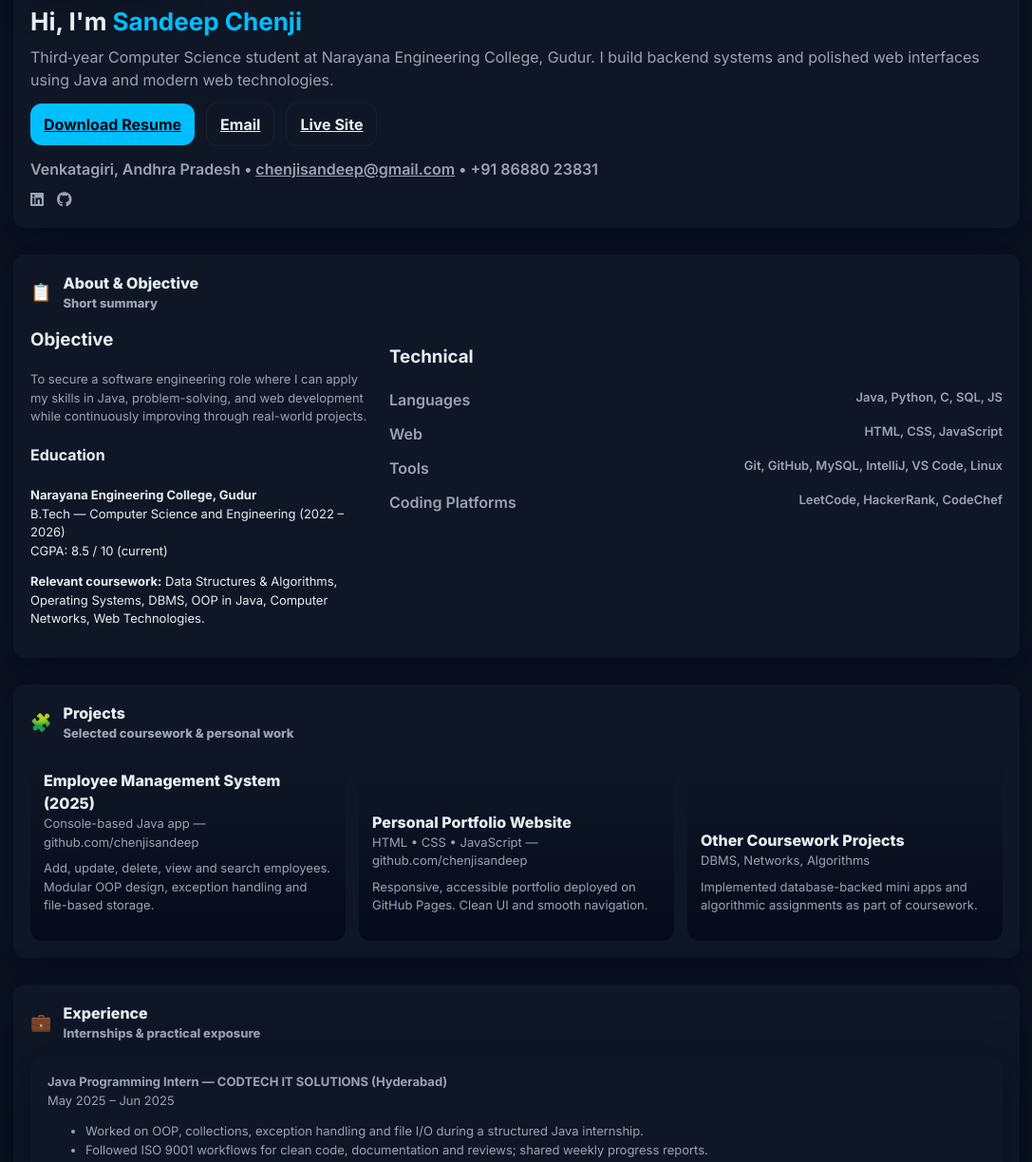
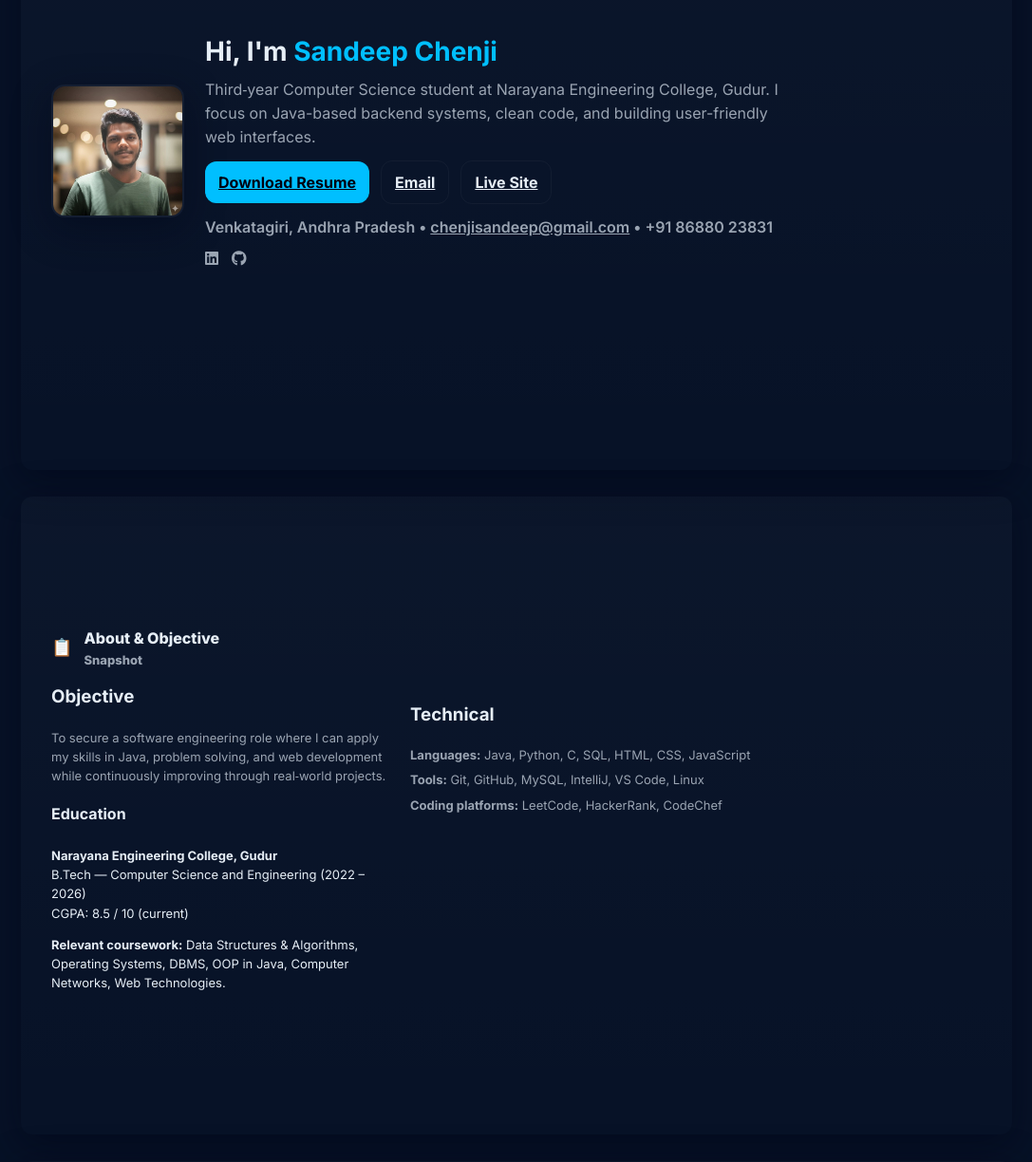
Before and after one commit to Chenjisandeep/my-portfolio, a plain HTML site: page index.html in a window 1280 px wide. Shown: the part 305-1529 px from the top of the page at 95% size, without its empty margins (96-1183 px from the left). Drawn offline with Linux system fonts and the light colour scheme.

Commit message:
Update index.html
Signed-off-by: Chenjisandeep <146122330+Chenjisandeep@users.noreply.github.com>

```diff
--- a/index.html
+++ b/index.html
@@ -12,20 +12,22 @@
 
   <style>
     :root{
-      --bg:#0b1220; --card:#0f1726; --muted:#9aa4b2; --accent:#00bfff; --glass: rgba(255,255,255,0.04);
-      --radius:12px; --max-width:1100px; --text:#e6eef6; --shadow: 0 8px 40px rgba(2,6,23,0.6);
+      --bg:#071227; --card:#0f1726; --muted:#9aa4b2; --accent:#00bfff; --glass: rgba(255,255,255,0.04);
+      --radius:12px; --max-width:1100px; --text:#e6eef6; --shadow: 0 10px 40px rgba(2,6,23,0.55);
+      --header-h:72px; --gutter:28px; --ease:cubic-bezier(.2,.9,.3,1);
     }
-    body.light{ --bg:#f7fbff; --card:#ffffff; --muted:#5b6b7a; --accent:#006fbf; --text:#07101a; --glass: rgba(4,17,30,0.03); --shadow:0 10px 40px rgba(12,30,50,0.08); }
+    body.light{ --bg:#f7fbff; --card:#ffffff; --muted:#55626f; --accent:#006fbf; --text:#07101a; --glass: rgba(4,17,30,0.03); --shadow:0 10px 34px rgba(12,30,50,0.08); }
 
     *{box-sizing:border-box}
     html,body{height:100%}
-    body{margin:0;font-family:Inter,system-ui,Segoe UI,Roboto,Arial; background:var(--bg); color:var(--text);-webkit-font-smoothing:antialiased;line-height:1.5}
+    body{margin:0;font-family:Inter,system-ui,Segoe UI,Roboto,Arial; background:var(--bg); color:var(--text);-webkit-font-smoothing:antialiased;line-height:1.55}
 
-    .wrap{max-width:var(--max-width); margin:0 auto; padding:28px 20px}
+    /* Layout */
+    header{position:sticky; top:0; z-index:90; height:var(--header-h); display:flex; align-items:center; justify-content:space-between; padding:0 calc(var(--gutter)); background:linear-gradient(180deg, rgba(4,8,16,0.2), transparent);}
+    .wrap{max-width:var(--max-width); margin:0 auto; padding:calc(var(--gutter))}
 
-    header{position:sticky; top:14px; display:flex; justify-content:space-between; align-items:center; z-index:90; padding:10px 20px}
     .brand{display:flex; align-items:center; gap:12px; cursor:pointer}
-    .logo{width:52px;height:52px;border-radius:12px;display:grid;place-items:center;background:linear-gradient(135deg,var(--accent),#6ef1ff);color:#001;font-weight:800}
+    .logo{width:52px; height:52px; border-radius:12px; display:grid; place-items:center; background:linear-gradient(135deg,var(--accent), #6ef1ff); color:#001; font-weight:800}
     .name{font-weight:800}
 
     nav{display:flex; gap:18px; align-items:center}
@@ -36,66 +38,66 @@
     .theme-toggle{background:transparent; border:1px solid var(--glass); padding:8px; border-radius:10px; cursor:pointer; color:var(--text)}
     .menu-toggle{display:none}
 
+    /* Full-viewport sections for desktop */
+    main{min-height:100vh}
+    section{margin:calc(var(--gutter)) 0; padding:28px; border-radius:var(--radius); background:linear-gradient(180deg, rgba(255,255,255,0.02), transparent); box-shadow:var(--shadow);}
+
+    /* Make each section fit a single desktop viewport while allowing content to scroll within the section if needed */
+    @media (min-width:880px){
+      section{
+        min-height: calc(100vh - var(--header-h) - 56px);
+        display:flex; align-items:center; /* center content vertically */
+      }
+      /* Keep section content constrained for readability */
+      .section-inner{width:100%; max-width:980px; margin:0 auto}
+    }
+
+    /* Mobile: natural flow, no forced height */
+    @media (max-width:879px){
+      section{min-height: auto; display:block}
+      .section-inner{width:100%}
+      .wrap{padding:18px}
+      .logo{width:44px;height:44px}
+    }
+
     /* Hero */
-    .hero{display:grid; grid-template-columns:1fr; gap:18px; padding:28px; border-radius:var(--radius); background: linear-gradient(180deg, rgba(255,255,255,0.02), transparent); box-shadow:var(--shadow); align-items:center}
     .hero-inner{display:flex; gap:22px; align-items:center; flex-wrap:wrap}
-    .avatar{width:140px;height:140px;border-radius:14px;flex-shrink:0;overflow:hidden;border:2px solid rgba(255,255,255,0.04);box-shadow:0 12px 40px rgba(2,6,23,0.5)}
+    .avatar{width:140px;height:140px;border-radius:14px;flex-shrink:0;overflow:hidden;border:2px solid rgba(255,255,255,0.04);box-shadow:0 12px 40px rgba(2,6,23,0.45)}
     .avatar img{width:100%;height:100%;object-fit:cover;display:block}
-    .hero-text h1{font-size:26px;margin:0 0 6px}
-    .lead{margin:0 0 12px;color:var(--muted)}
-    .roles{font-weight:700;color:var(--accent);display:inline-block;min-height:22px}
+    .hero-text h1{font-size:28px;margin:0 0 6px}
+    .lead{margin:0 0 12px;color:var(--muted);max-width:60ch}
 
     .btn{background:var(--accent); color:#001; border:0; padding:10px 14px; border-radius:12px; font-weight:700; cursor:pointer}
     .btn.ghost{background:transparent;color:var(--text);border:1px solid var(--glass)}
 
-    /* Sections */
-    section{margin:28px 0}
-    .card{background:var(--card); border-radius:12px; padding:18px; box-shadow:var(--shadow)}
+    /* Sections general */
     .section-title{display:flex;align-items:center;gap:12px;font-weight:800;margin-bottom:14px}
-
     .cols-2{display:grid;grid-template-columns:360px 1fr;gap:18px}
     @media (max-width:880px){ .cols-2{grid-template-columns:1fr} }
-
-    .skill{margin-bottom:12px}
-    .meta{display:flex;justify-content:space-between;font-weight:600;color:var(--muted);margin-bottom:6px}
-    .progress{height:12px;background:linear-gradient(90deg, rgba(255,255,255,0.03), rgba(255,255,255,0.02));border-radius:999px;overflow:hidden}
-    .progress > i{display:block;height:100%;width:0;background:linear-gradient(90deg,var(--accent),#6ef1ff);border-radius:inherit;transition:width .9s cubic-bezier(.2,.9,.3,1)}
 
     .projects-grid{display:grid;grid-template-columns:repeat(3,1fr);gap:14px}
     @media (max-width:1100px){ .projects-grid{grid-template-columns:repeat(2,1fr)} }
     @media (max-width:640px){ .projects-grid{grid-template-columns:1fr} }
 
-    .project{position:relative; overflow:hidden; border-radius:12px; cursor:pointer; min-height:150px; display:flex; flex-direction:column; justify-content:flex-end; padding:14px; color:var(--text); background-size:cover; background-position:center; transition:transform .35s, box-shadow .35s}
-    .project::after{content:'';position:absolute;inset:0;background:linear-gradient(0deg, rgba(2,6,23,0.72), transparent);z-index:0}
+    .project{position:relative; overflow:hidden; border-radius:12px; cursor:pointer; min-height:120px; display:flex; flex-direction:column; justify-content:flex-end; padding:14px; color:var(--text); background:linear-gradient(180deg, rgba(255,255,255,0.02), transparent); }
     .project .meta{position:relative;z-index:2}
-    .project:hover{transform:translateY(-6px);box-shadow:0 18px 40px rgba(2,6,23,0.6)}
+    .muted{color:var(--muted)} .small{font-size:13px}
 
-    .filters{display:flex;gap:8px;flex-wrap:wrap;margin-bottom:12px}
-    .filters button{background:transparent;color:var(--muted);border:1px solid var(--glass);padding:8px 10px;border-radius:10px;cursor:pointer;font-weight:700}
-    .filters button.active{color:var(--accent);border-color:var(--accent);background:rgba(0,0,0,0.03)}
-
-    .contact-grid{display:grid;grid-template-columns:1fr 360px;gap:18px}
+    /* Contact */
+    .contact-grid{display:grid;grid-template-columns:1fr 320px;gap:18px}
     @media (max-width:880px){ .contact-grid{grid-template-columns:1fr} }
 
-    label{display:block;font-weight:600;margin-bottom:6px;color:var(--muted);font-size:14px}
-    input[type='text'], input[type='email'], textarea{width:100%;padding:12px;border-radius:10px;border:1px solid var(--glass);background:transparent;color:var(--text);outline:none}
+    /* Utilities */
+    .links-row{display:flex;gap:12px;flex-wrap:wrap;align-items:center;margin-top:10px}
 
-    footer{margin-top:36px;text-align:center;color:var(--muted);font-size:14px;padding:16px}
-
-    @media (max-width:880px){ .nav-links{position:fixed;right:12px;top:78px;background:var(--card);padding:12px;border-radius:12px;flex-direction:column;gap:6px;box-shadow:var(--shadow);display:none} .nav-links.show{display:flex} .menu-toggle{display:inline-block} .hero-inner{flex-direction:column;text-align:center} .avatar{margin:0 auto} }
-
-    .reveal{opacity:0;transform:translateY(10px);transition:opacity .6s, transform .6s}
-    .reveal.in{opacity:1;transform:none}
-
-    .muted{color:var(--muted)} .small{font-size:13px}
-
-    /* simple footer links */
-    .links-row{display:flex;gap:12px;flex-wrap:wrap;align-items:center}
+    /* Accessibility & performance tweaks */
+    a{word-break:break-word}
 
   </style>
 </head>
 <body>
   <header>
+    <div class="wrap" style="display:flex;align-items:center;justify-content:space-between;gap:14px">
       <div class="brand" onclick="location.href='#hero'" aria-hidden="true">
         <div class="logo">SC</div>
         <div class="name small">
@@ -115,22 +117,23 @@
         </div>
         <button class="theme-toggle" id="themeToggle" aria-pressed="false" title="Toggle light/dark"><i class="fa-regular fa-sun"></i></button>
       </nav>
+    </div>
   </header>
 
   <main class="wrap" id="mainWrap">
-    <!-- HERO -->
-    <section id="hero" class="hero card" aria-labelledby="heroTitle">
+    <!-- HERO (fits viewport on desktop) -->
+    <section id="hero" class="card" aria-labelledby="heroTitle">
+      <div class="section-inner">
         <div class="hero-inner">
           <div class="avatar" aria-hidden="true">
-          <!-- keep only your image in images/ -->
             <img src="images/profile.jpg" alt="Sandeep Chenji — profile photo" />
           </div>
 
           <div class="hero-text">
             <h1 id="heroTitle">Hi, I'm <span style="color:var(--accent)">Sandeep Chenji</span></h1>
-          <p class="lead muted">Third‑year Computer Science student at Narayana Engineering College, Gudur. I build backend systems and polished web interfaces using Java and modern web technologies.</p>
+            <p class="lead muted">Third‑year Computer Science student at Narayana Engineering College, Gudur. I focus on Java-based backend systems, clean code, and building user-friendly web interfaces.</p>
 
-          <div class="links-row" style="margin-top:10px">
+            <div class="links-row">
               <a class="btn" href="sandeep_resume.pdf" target="_blank" rel="noopener">Download Resume</a>
               <a class="btn ghost" href="mailto:chenjisandeep@gmail.com">Email</a>
               <a class="btn ghost" href="https://chenjisandeep.github.io/my-portfolio" target="_blank" rel="noopener">Live Site</a>
@@ -144,22 +147,24 @@
             </div>
           </div>
         </div>
+      </div>
     </section>
 
-    <!-- ABOUT -->
+    <!-- ABOUT (fits viewport on desktop if short) -->
     <section id="about" class="card reveal" aria-labelledby="aboutTitle">
+      <div class="section-inner">
         <div class="section-title">
           <span style="font-size:18px">📋</span>
           <div style="display:flex;flex-direction:column">
             <div id="aboutTitle">About & Objective</div>
-          <div class="small muted">Short summary</div>
+            <div class="small muted">Snapshot</div>
           </div>
         </div>
 
         <div class="cols-2">
           <div>
             <h3 style="margin-top:0">Objective</h3>
-          <p class="muted small">To secure a software engineering role where I can apply my skills in Java, problem-solving, and web development while continuously improving through real-world projects.</p>
+            <p class="muted small">To secure a software engineering role where I can apply my skills in Java, problem solving, and web development while continuously improving through real‑world projects.</p>
 
             <h4 style="margin-top:18px">Education</h4>
             <p class="small"><strong>Narayana Engineering College, Gudur</strong><br/>B.Tech — Computer Science and Engineering (2022 – 2026)<br/>CGPA: 8.5 / 10 (current)</p>
@@ -170,10 +175,10 @@
           <div>
             <h3>Technical</h3>
             <div style="margin-top:12px">
-            <div class="skill"><div class="meta"><span>Languages</span><span class="small muted">Java, Python, C, SQL, JS</span></div></div>
-            <div class="skill"><div class="meta"><span>Web</span><span class="small muted">HTML, CSS, JavaScript</span></div></div>
-            <div class="skill"><div class="meta"><span>Tools</span><span class="small muted">Git, GitHub, MySQL, IntelliJ, VS Code, Linux</span></div></div>
-            <div class="skill"><div class="meta"><span>Coding Platforms</span><span class="small muted">LeetCode, HackerRank, CodeChef</span></div></div>
+              <div class="small muted"><strong>Languages:</strong> Java, Python, C, SQL, HTML, CSS, JavaScript</div>
+              <div class="small muted" style="margin-top:6px"><strong>Tools:</strong> Git, GitHub, MySQL, IntelliJ, VS Code, Linux</div>
+              <div class="small muted" style="margin-top:6px"><strong>Coding platforms:</strong> LeetCode, HackerRank, CodeChef</div>
+            </div>
           </div>
         </div>
       </div>
@@ -181,36 +186,38 @@
 
     <!-- PROJECTS -->
     <section id="projects" class="card reveal" aria-labelledby="projectsTitle">
+      <div class="section-inner">
         <div class="section-title">
           <span style="font-size:18px">🧩</span>
           <div style="display:flex;flex-direction:column">
             <div id="projectsTitle">Projects</div>
-          <div class="small muted">Selected coursework & personal work</div>
+            <div class="small muted">Selected works</div>
           </div>
         </div>
 
         <div class="projects-grid">
           <div class="project" tabindex="0" aria-label="Employee Management System">
-          <div style="position:relative;z-index:2">
+            <div class="meta">
               <div style="font-weight:800">Employee Management System (2025)</div>
-            <div class="small muted">Console-based Java app — github.com/chenjisandeep</div>
-            <p class="small muted" style="margin-top:8px">Add, update, delete, view and search employees. Modular OOP design, exception handling and file-based storage.</p>
+              <div class="small muted">Console Java app — github.com/chenjisandeep</div>
+              <p class="small muted" style="margin-top:8px">Add/update/delete/view/search. OOP, exception handling, file storage. Tools: Java 17+</p>
             </div>
           </div>
 
-        <div class="project" tabindex="0" aria-label="Personal Portfolio Project">
-          <div style="position:relative;z-index:2">
+          <div class="project" tabindex="0" aria-label="Personal Portfolio">
+            <div class="meta">
               <div style="font-weight:800">Personal Portfolio Website</div>
-            <div class="small muted">HTML • CSS • JavaScript — github.com/chenjisandeep</div>
-            <p class="small muted" style="margin-top:8px">Responsive, accessible portfolio deployed on GitHub Pages. Clean UI and smooth navigation.</p>
+              <div class="small muted">HTML • CSS • JS — github.com/chenjisandeep</div>
+              <p class="small muted" style="margin-top:8px">Responsive portfolio deployed on GitHub Pages. Clean UI and smooth navigation.</p>
             </div>
           </div>
 
-        <div class="project" tabindex="0" aria-label="Other coursework project">
-          <div style="position:relative;z-index:2">
-            <div style="font-weight:800">Other Coursework Projects</div>
+          <div class="project" tabindex="0" aria-label="Coursework projects">
+            <div class="meta">
+              <div style="font-weight:800">Coursework Projects</div>
               <div class="small muted">DBMS, Networks, Algorithms</div>
-            <p class="small muted" style="margin-top:8px">Implemented database-backed mini apps and algorithmic assignments as part of coursework.</p>
+              <p class="small muted" style="margin-top:8px">Database mini-apps and algorithm assignments from coursework.</p>
+            </div>
           </div>
         </div>
       </div>
@@ -218,11 +225,12 @@
 
     <!-- EXPERIENCE -->
     <section id="experience" class="card reveal" aria-labelledby="expTitle">
+      <div class="section-inner">
         <div class="section-title">
           <span style="font-size:18px">💼</span>
           <div style="display:flex;flex-direction:column">
             <div id="expTitle">Experience</div>
-          <div class="small muted">Internships & practical exposure</div>
+            <div class="small muted">Internships</div>
           </div>
         </div>
 
@@ -230,27 +238,29 @@
           <div class="card small muted">
             <strong>Java Programming Intern — CODTECH IT SOLUTIONS (Hyderabad)</strong><br/><span class="small">May 2025 – Jun 2025</span>
             <ul class="small muted">
-            <li>Worked on OOP, collections, exception handling and file I/O during a structured Java internship.</li>
-            <li>Followed ISO 9001 workflows for clean code, documentation and reviews; shared weekly progress reports.</li>
+              <li>Worked on OOP, collections, exception handling and file I/O.</li>
+              <li>Followed ISO 9001 workflows for documentation and code reviews.</li>
             </ul>
           </div>
 
           <div class="card small muted">
             <strong>Cyber Security Intern — AIMER Society (Andhra Pradesh)</strong><br/><span class="small">May 2024 – Jul 2024</span>
             <ul class="small muted">
-            <li>Completed a 120‑hour internship covering security fundamentals and hands‑on practices.</li>
-            <li>Gained exposure to threat analysis workflows and defensive techniques; experience verified by program lead.</li>
+              <li>Completed a 120‑hour program covering fundamentals and practical skills.</li>
+              <li>Exposure to threat analysis workflows and defensive techniques.</li>
             </ul>
+          </div>
         </div>
       </div>
     </section>
 
-    <!-- CERTS -->
+    <!-- CERTIFICATIONS -->
     <section id="certs" class="card reveal" aria-labelledby="certsTitle">
+      <div class="section-inner">
         <div class="section-title">
           <span style="font-size:18px">🏅</span>
           <div style="display:flex;flex-direction:column">
-          <div id="certsTitle">Certifications & Activities</div>
+            <div id="certsTitle">Certifications</div>
             <div class="small muted">Selected highlights</div>
           </div>
         </div>
@@ -261,14 +271,13 @@
           <li>Cyber Security Internship — AIMER Society (2024)</li>
           <li>Web Development — SoloLearn</li>
           <li>Smart India Hackathon — Participant (2023)</li>
-        <li>OOPs in Java — Simplilearn/SkillUp</li>
-        <li>Python & Data Science — CodeTantra</li>
-        <li>Problem Solving (Basic) — HackerRank</li>
         </ul>
+      </div>
     </section>
 
     <!-- CONTACT -->
     <section id="contact" class="card reveal" aria-labelledby="contactTitle">
+      <div class="section-inner">
         <div class="section-title">
           <span style="font-size:18px">✉️</span>
           <div style="display:flex;flex-direction:column">
@@ -302,9 +311,10 @@
             <p class="small"><strong>Phone:</strong> +91 86880 23831</p>
           </aside>
         </div>
+      </div>
     </section>
 
-    <footer><div class="small muted">© <span id="year"></span> Sandeep Chenji — Built with HTML, CSS & JS</div></footer>
+    <footer style="margin-top:18px"><div class="small muted">© <span id="year"></span> Sandeep Chenji — Built with HTML, CSS & JS</div></footer>
   </main>
 
   <script>
@@ -323,10 +333,10 @@
 
     qa('.nav-link').forEach(a => { a.addEventListener('click', (e)=>{ e.preventDefault(); const id = a.getAttribute('href'); document.querySelector(id).scrollIntoView({behavior:'smooth', block:'start'}); if(navLinks.classList.contains('show')) { navLinks.classList.remove('show'); menuBtn.innerHTML = '<i class="fa-solid fa-bars"></i>'; menuBtn.setAttribute('aria-expanded','false') } qa('.nav-link').forEach(x => x.classList.remove('active')); a.classList.add('active'); }) });
 
-    // reveal & skills animation
-    function animateSkills(){ qa('.progress > i').forEach(el => { const w = el.getAttribute('data-width') || '60%'; el.style.width = w; }); }
-    const observer = new IntersectionObserver((entries)=>{ entries.forEach(entry=>{ if(entry.isIntersecting){ entry.target.classList.add('in'); if(entry.target.id === 'about') animateSkills(); observer.unobserve(entry.target); } }) }, {threshold:0.12});
-    qa('.reveal').forEach(el=> observer.observe(el)); ['#hero','#about','#projects','#experience','#contact'].forEach(sel=>{ const s=q(sel); if(s) observer.observe(s); });
+    // reveal (simple fade-in) -- keep light-weight
+    const reveals = qa('.reveal');
+    const obs = new IntersectionObserver((entries)=>{ entries.forEach(en=>{ if(en.isIntersecting){ en.target.classList.add('in'); obs.unobserve(en.target); } }); }, {threshold:0.12});
+    reveals.forEach(r => obs.observe(r));
 
     // contact form mailto fallback
     function handleContactSubmit(e){ e.preventDefault(); const name = q('#name').value.trim(), email = q('#email').value.trim(), msg = q('#message').value.trim(); if(!name||!email||!msg){ alert('Please complete all fields'); return false; } const subject = encodeURIComponent(`Portfolio contact from ${name}`); const body = encodeURIComponent(`${msg}
@@ -337,7 +347,7 @@ ${email}`); window.location.href = `mailto:chenjisandeep@gmail.com?subject=${sub
     // set year
     q('#year').textContent = new Date().getFullYear();
 
-    // accessibility: close mobile menu on outside click
+    // Accessibility: close mobile menu on outside click
     document.addEventListener('click', (e)=>{ if(navLinks.classList.contains('show') && !e.composedPath().includes(navLinks) && !e.composedPath().includes(menuBtn)) { navLinks.classList.remove('show'); menuBtn.innerHTML = '<i class="fa-solid fa-bars"></i>'; menuBtn.setAttribute('aria-expanded','false') } });
   </script>
 </body>
```
Lines whose indentation alone changed are shown as unchanged.
